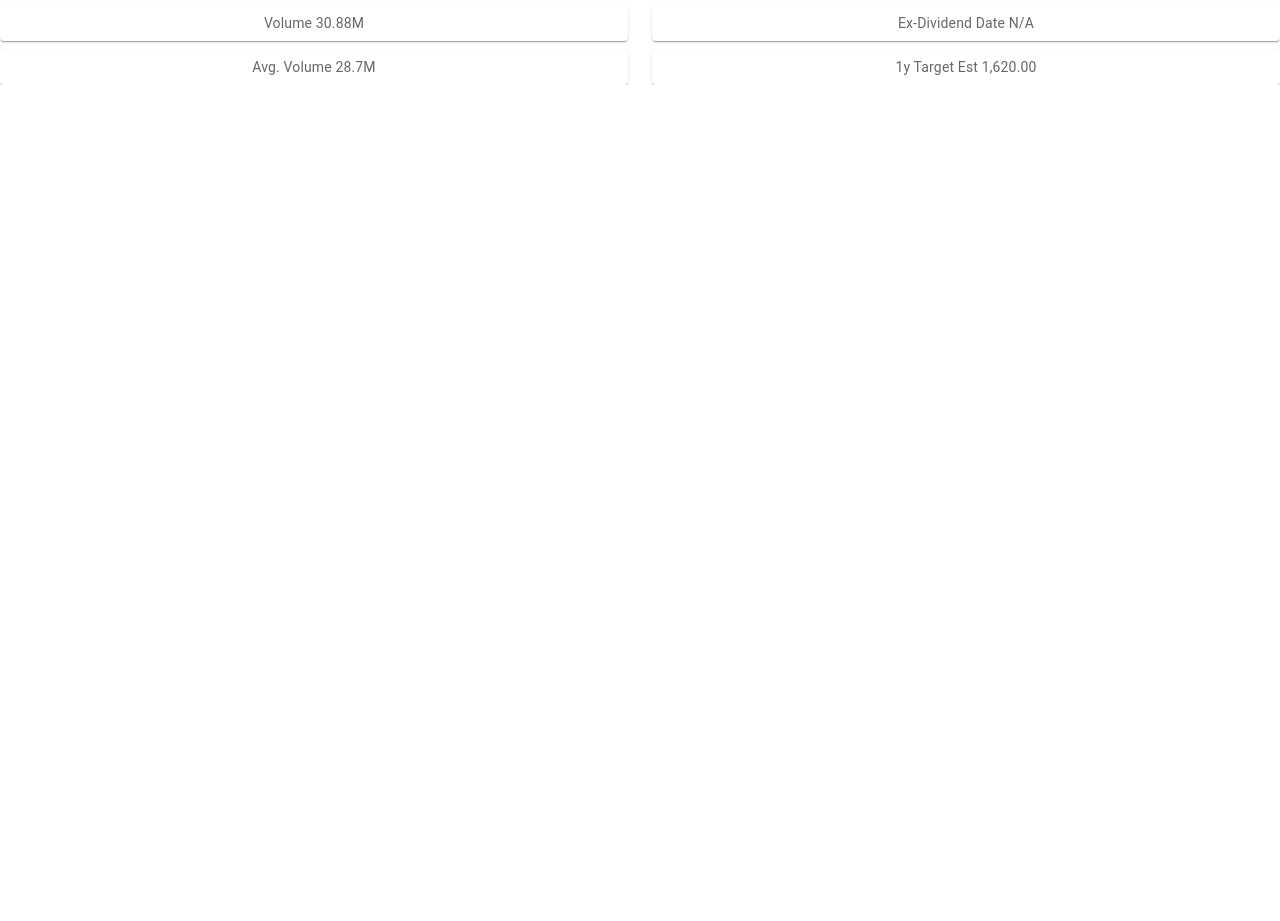
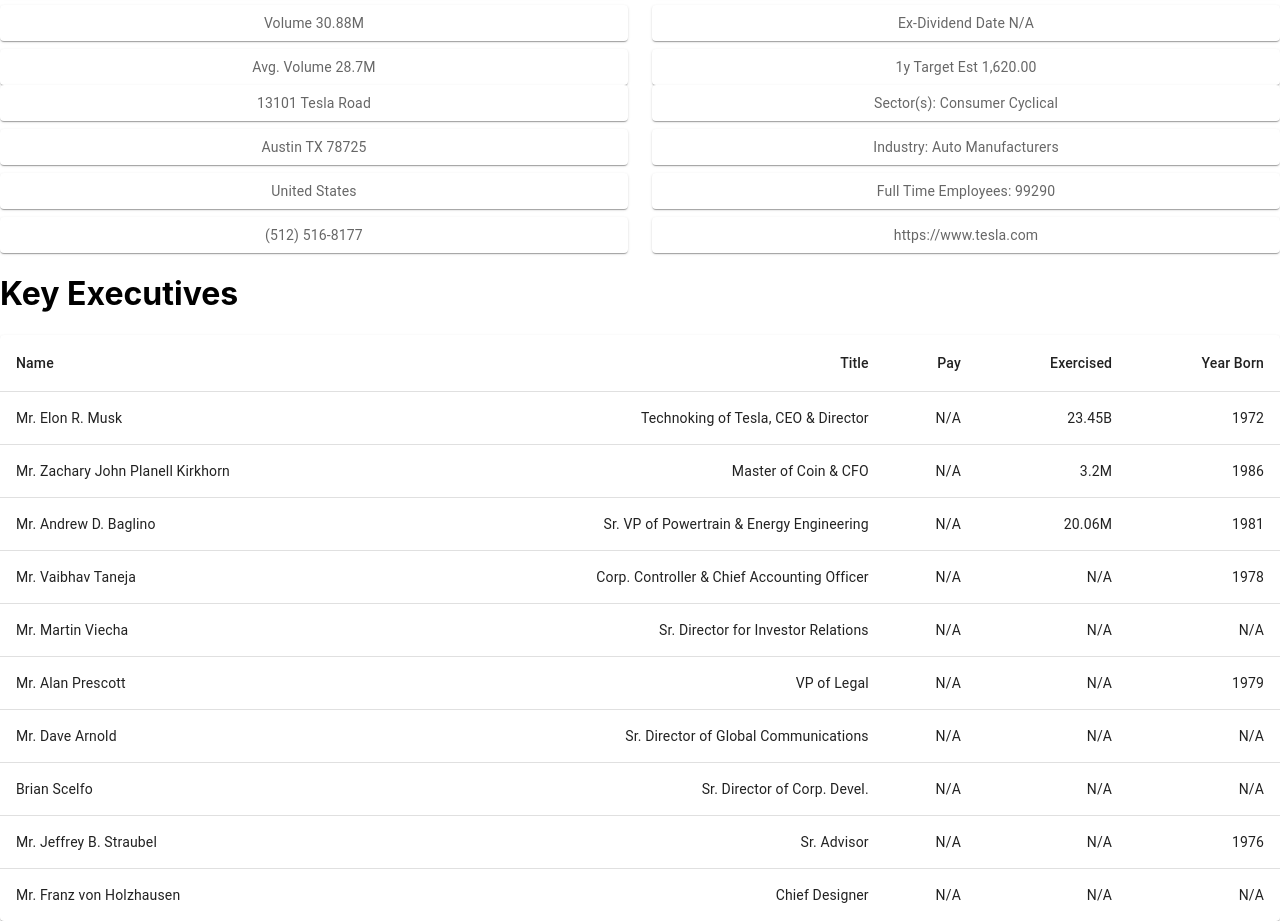
Before and after one commit to SoneThaya/ohyeah-finance, a React (Create React App) app: page / in a window 1280 px wide. Shown: the part 7320-8241 px from the top of the page. Before the commit the page ends 7405 px from the top, so only its background shows below. Built offline with nearby package versions, Linux system fonts and the light colour scheme; no server answers.

Commit message:
setup stock profile component

```diff
--- /dev/null
+++ b/src/components/StockProfile.js
@@ -0,0 +1,108 @@
+import React, { useState, useEffect } from "react";
+import { mockTeslaGetProfileData } from "../utils/mockTeslaGetProfileData";
+
+import { styled } from "@mui/material/styles";
+import Grid from "@mui/material/Grid";
+import Paper from "@mui/material/Paper";
+import Box from "@mui/material/Box";
+
+import Table from "@mui/material/Table";
+import TableBody from "@mui/material/TableBody";
+import TableCell from "@mui/material/TableCell";
+import TableContainer from "@mui/material/TableContainer";
+import TableHead from "@mui/material/TableHead";
+import TableRow from "@mui/material/TableRow";
+
+const Item = styled(Paper)(({ theme }) => ({
+  backgroundColor: theme.palette.mode === "dark" ? "#1A2027" : "#fff",
+  ...theme.typography.body2,
+  padding: theme.spacing(1),
+  textAlign: "center",
+  color: theme.palette.text.secondary,
+}));
+
+const StockProfile = () => {
+  const [companyOfficers, setCompanyOfficers] = useState([]);
+
+  //   useEffect(() => {
+  //     setCompanyOfficers(mockTeslaGetProfileData.assetProfile.companyOfficers);
+  //     console.log(companyOfficers);
+  //   }, [companyOfficers]);
+
+  return (
+    <>
+      <Grid container rowSpacing={1} columnSpacing={{ xs: 1, sm: 2, md: 3 }}>
+        <Grid item xs={6}>
+          <Item>{mockTeslaGetProfileData.assetProfile.address1}</Item>
+        </Grid>
+        <Grid item xs={6}>
+          <Item>Sector(s): {mockTeslaGetProfileData.assetProfile.sector}</Item>
+        </Grid>
+        <Grid item xs={6}>
+          <Item>
+            {mockTeslaGetProfileData.assetProfile.city}{" "}
+            {mockTeslaGetProfileData.assetProfile.state}{" "}
+            {mockTeslaGetProfileData.assetProfile.zip}
+          </Item>
+        </Grid>
+        <Grid item xs={6}>
+          <Item>Industry: {mockTeslaGetProfileData.assetProfile.industry}</Item>
+        </Grid>
+        <Grid item xs={6}>
+          <Item>{mockTeslaGetProfileData.assetProfile.country}</Item>
+        </Grid>
+        <Grid item xs={6}>
+          <Item>
+            Full Time Employees:{" "}
+            {mockTeslaGetProfileData.assetProfile.fullTimeEmployees}
+          </Item>
+        </Grid>
+        <Grid item xs={6}>
+          <Item>{mockTeslaGetProfileData.assetProfile.phone}</Item>
+        </Grid>
+        <Grid item xs={6}>
+          <Item>{mockTeslaGetProfileData.assetProfile.website}</Item>
+        </Grid>
+      </Grid>
+      <h1>Key Executives</h1>
+      <TableContainer component={Paper}>
+        <Table sx={{ minWidth: 650 }} aria-label="simple table">
+          <TableHead>
+            <TableRow>
+              <TableCell>Name</TableCell>
+              <TableCell align="right">Title</TableCell>
+              <TableCell align="right">Pay</TableCell>
+              <TableCell align="right">Exercised</TableCell>
+              <TableCell align="right">Year Born</TableCell>
+            </TableRow>
+          </TableHead>
+          <TableBody>
+            {mockTeslaGetProfileData.assetProfile.companyOfficers.map((row) => (
+              <TableRow
+                key={row.name}
+                sx={{ "&:last-child td, &:last-child th": { border: 0 } }}
+              >
+                <TableCell component="th" scope="row">
+                  {row.name}
+                </TableCell>
+                <TableCell align="right">{row.title}</TableCell>
+                <TableCell align="right">
+                  {/* {row.totalPay.fmt ? row.totalPay.fmt : "N/A"} */}
+                  N/A
+                </TableCell>
+                <TableCell align="right">
+                  {row.exercisedValue.fmt ? row.exercisedValue.fmt : "N/A"}
+                </TableCell>
+                <TableCell align="right">
+                  {row.yearBorn ? row.yearBorn : "N/A"}
+                </TableCell>
+              </TableRow>
+            ))}
+          </TableBody>
+        </Table>
+      </TableContainer>
+    </>
+  );
+};
+
+export default StockProfile;
--- a/src/pages/Home.js
+++ b/src/pages/Home.js
@@ -2,6 +2,7 @@
 import React, { useState, useEffect } from "react";
 import NewsList from "../components/NewsList";
 import StockChart from "../components/StockChart";
+import StockProfile from "../components/StockProfile";
 import Summary from "../components/Summary";
 import { fetchData, newsListOptions } from "../utils/fetchData";
 
@@ -11,6 +12,7 @@
       <NewsList />
       <StockChart />
       <Summary />
+      <StockProfile />
     </>
   );
 };
```
